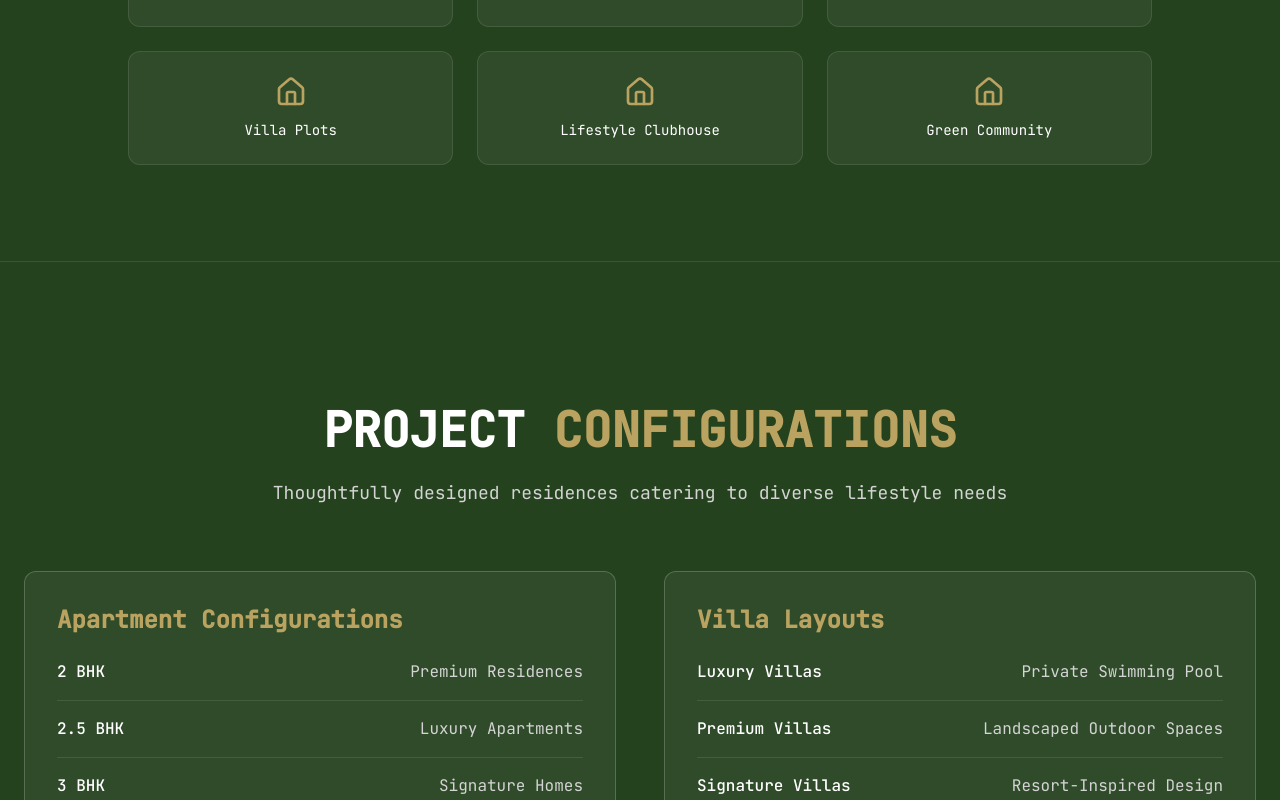
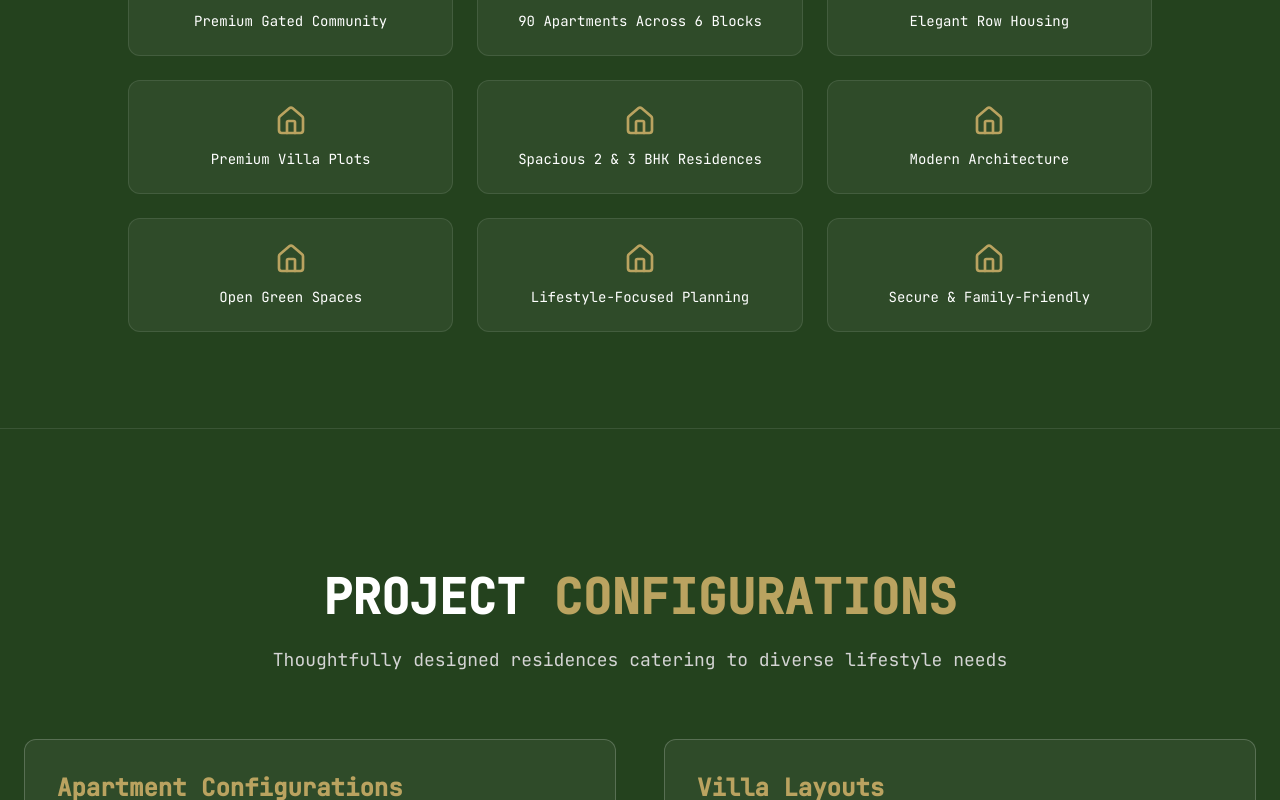
Before and after one commit to sagaanand/al-green-developers, a React (Vite) app: page /project/velora in a window 1280 px wide. Shown: the part 1660-2460 px from the top of the page. Built offline with nearby package versions, Linux system fonts and the light colour scheme; a web font is replaced by a local one.

Commit message:
Update Velora Greens content with accurate project details

```diff
--- a/src/components/SectionConfigurations.tsx
+++ b/src/components/SectionConfigurations.tsx
@@ -33,15 +33,11 @@ export default function SectionConfigurations() {
             <div className="space-y-4">
               <div className="flex justify-between items-center border-b border-white/10 pb-4">
                 <span className="text-white font-medium">2 BHK</span>
-                <span className="text-neutral-300">Premium Residences</span>
-              </div>
-              <div className="flex justify-between items-center border-b border-white/10 pb-4">
-                <span className="text-white font-medium">2.5 BHK</span>
-                <span className="text-neutral-300">Luxury Apartments</span>
+                <span className="text-neutral-300">Approx. 1200 Sq. Ft.</span>
               </div>
               <div className="flex justify-between items-center border-b border-white/10 pb-4">
                 <span className="text-white font-medium">3 BHK</span>
-                <span className="text-neutral-300">Signature Homes</span>
+                <span className="text-neutral-300">Approx. 1600 Sq. Ft.</span>
               </div>
             </div>
 
--- a/src/pages/VeloraGreens.tsx
+++ b/src/pages/VeloraGreens.tsx
@@ -8,12 +8,15 @@ import SectionConfigurations from "../components/SectionConfigurations";
 
 export default function VeloraGreens() {
   const highlights = [
-    "90 Apartments",
-    "6 Residential Blocks",
-    "Row Housing",
-    "Villa Plots",
-    "Lifestyle Clubhouse",
-    "Green Community"
+    "Premium Gated Community",
+    "90 Apartments Across 6 Blocks",
+    "Elegant Row Housing",
+    "Premium Villa Plots",
+    "Spacious 2 & 3 BHK Residences",
+    "Modern Architecture",
+    "Open Green Spaces",
+    "Lifestyle-Focused Planning",
+    "Secure & Family-Friendly"
   ];
 
   const configurations = [
@@ -84,7 +87,7 @@ export default function VeloraGreens() {
               Overview
             </h2>
             <p className="text-lg text-neutral-300 leading-relaxed mb-8 font-normal">
-              A meticulously curated boutique sanctuary designed for elevated peace, lower spatial density, and high air exchange. Scaling only 90 elegant low-rise homes, custom row housing, and elite villa plots, Velora Greens focuses on select community living and lush private yards.
+              A premium boutique residential community offering elegant apartments, contemporary row housing, and premium villa plots within a green and lifestyle-oriented environment. Designed for modern families and discerning investors, the project combines urban comfort with open spaces, wellness amenities, and refined living experiences.
             </p>
             <img
               src="https://images.unsplash.com/photo-1512917774080-9991f1c4c750?q=80&w=1200&auto=format&fit=crop"
```
